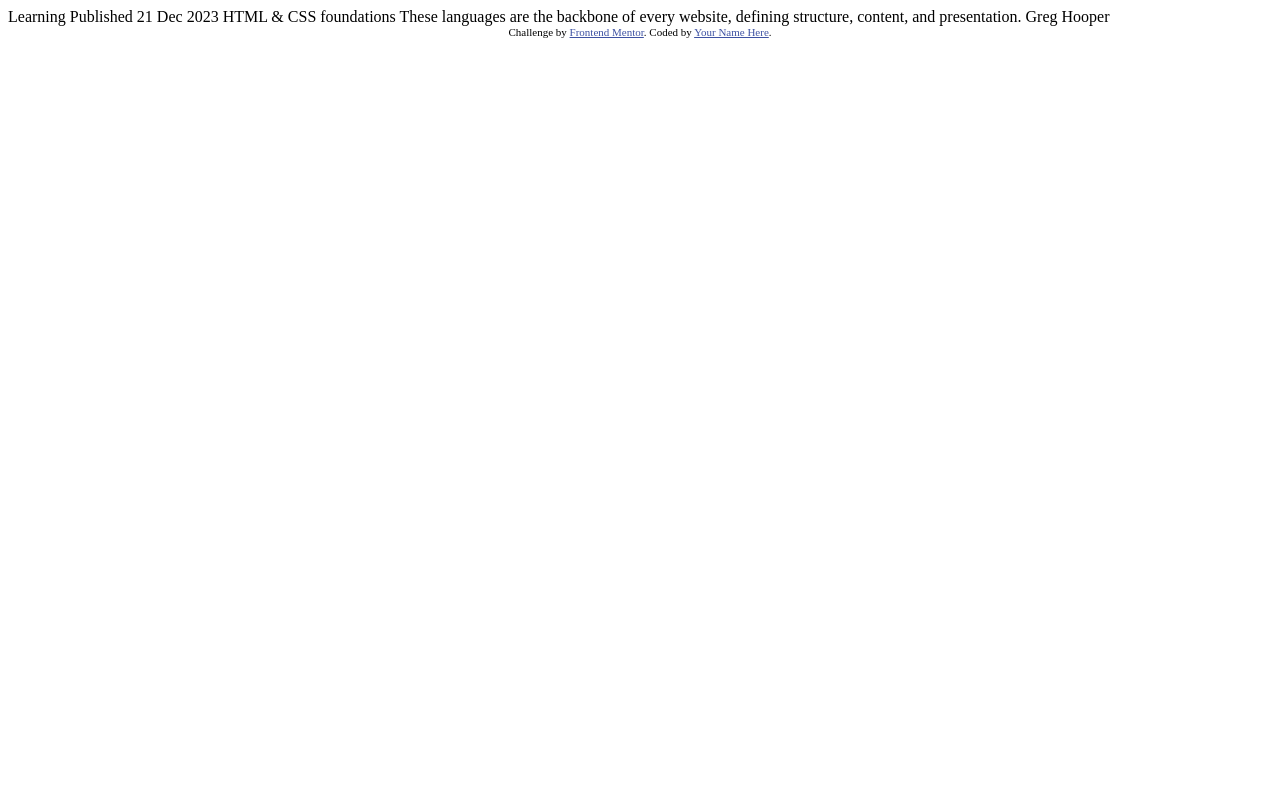
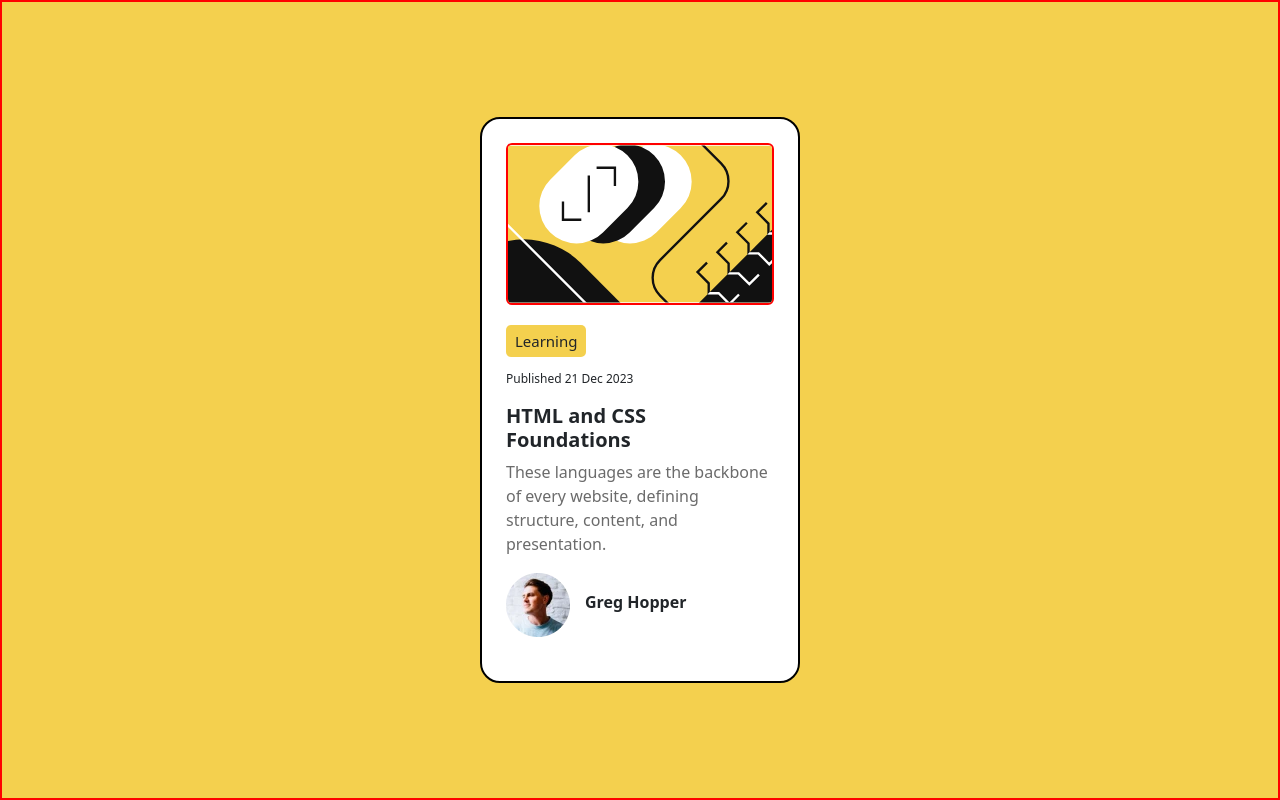
Before and after one commit to alizahoor2-jpg/code-ing, a plain HTML site: page blog-card/index.html in a window 1280 px wide. Drawn offline with nearby package versions, Linux system fonts and the light colour scheme.

Commit message:
Bar Code Pracctive

```diff
--- /dev/null
+++ b/blog-card/index.css
@@ -0,0 +1,99 @@
+*{
+    margin: 0;
+    padding: 0;
+    box-sizing: border-box;
+}
+
+
+:root {
+      --white: hsl(0, 0%, 100%);
+
+      --yellow: hsl(47, 88%, 63%);
+      --gray-950: hsl(0, 0%, 7%);
+      --gray-500: hsl(0, 0%, 42%);
+
+}
+
+
+body{
+    background-color: var(--yellow);
+    border: 2px solid red;
+    align-items: center;
+    justify-content: center;
+    align-content: center;
+    justify-items: center;
+    min-height: 100vh;
+    width: 100%;
+
+
+
+}
+
+.card{
+    border: 2px solid black;
+    display: flex;
+    border-radius: 20px;
+    padding: 24px;
+    width: 20%;
+    min-width: 320px;
+    max-width: 100%;
+
+}
+
+#test{
+    border: 2px solid red;
+    width: 100%;
+    min-width: 100%;
+    max-width: 100%;
+
+
+}
+
+.card-body{
+
+    padding: 20px 0px;
+    display: flex;
+    flex-direction: column;
+}
+
+.card-title{
+    background-color: var(--yellow);
+    width: 30%;
+    font-size: 15px;
+    text-align: center;
+    border-radius: 5px;
+    padding-top: 5px;
+    padding-bottom: 5px;
+
+}
+
+.card-date{
+    padding-top: 5px;
+    font-size: 12px;
+}
+
+.card-heading{
+    font-size: 20px;
+    font-weight: bold;
+}
+
+.card-heading:hover{
+    color: var(--yellow);
+}
+
+.card-text{
+    color: var(--gray-500);
+}
+
+.author{
+    display: flex;
+    align-items: center;
+
+}
+
+.author-name{
+    padding-left: 15px;
+    padding-top: 11px;
+    font-weight: bold;
+
+}
--- a/blog-card/index.html
+++ b/blog-card/index.html
@@ -1,34 +1,27 @@
-<!DOCTYPE html>
+<!doctype html>
 <html lang="en">
-<head>
-  <meta charset="UTF-8">
-  <meta name="viewport" content="width=device-width, initial-scale=1.0"> <!-- displays site properly based on user's device -->
+  <head>
+    <meta charset="utf-8">
+    <meta name="viewport" content="width=device-width, initial-scale=1">
+    <title>Blog Card</title>
+    <link href="https://fonts.googleapis.com/css2?family=Figtree:ital,wght@0,300..900;1,300..900&display=swap" rel="stylesheet">
+    <link href="https://cdn.jsdelivr.net/npm/bootstrap@5.3.8/dist/css/bootstrap.min.css" rel="stylesheet" integrity="sha384-sRIl4kxILFvY47J16cr9ZwB07vP4J8+LH7qKQnuqkuIAvNWLzeN8tE5YBujZqJLB" crossorigin="anonymous">
+    <link rel="stylesheet" href="index.css">
+  </head>
+  <body>
+    <div class="card">
+        <img src="assets/images/illustration-article.svg" class="rounded mx-auto d-block" id="test" alt="...">
+        <div class="card-body">
+            <p class="card-title">Learning</p>
+            <p class="card-date">Published 21 Dec 2023</p>
+            <h3 class="card-heading">HTML and CSS Foundations</h3>
+            <p class="card-text">These languages are the backbone of every website, defining structure, content, and presentation.</p>
+            <div class="author">
+                <img src="assets/images/image-avatar.webp" alt="" class="img-circle">
+                <p class="author-name">Greg Hopper</p>
+            </div>
+        </div>
+    </div>
 
-  <link rel="icon" type="image/png" sizes="32x32" href="./assets/images/favicon-32x32.png">
-
-  <title>Frontend Mentor | Blog preview card</title>
-
-  <!-- Feel free to remove these styles or customise in your own stylesheet 👍 -->
-  <style>
-    .attribution { font-size: 11px; text-align: center; }
-    .attribution a { color: hsl(228, 45%, 44%); }
-  </style>
-</head>
-<body>
-
-  Learning
-
-  Published 21 Dec 2023
-
-  HTML & CSS foundations
-
-  These languages are the backbone of every website, defining structure, content, and presentation.
-
-  Greg Hooper
-
-  <div class="attribution">
-    Challenge by <a href="https://www.frontendmentor.io?ref=challenge" target="_blank">Frontend Mentor</a>.
-    Coded by <a href="#">Your Name Here</a>.
-  </div>
-</body>
+  </body>
 </html>
```
Also changed, not shown: 1 other file.
